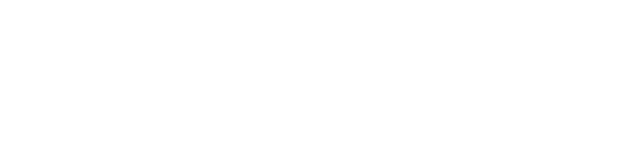
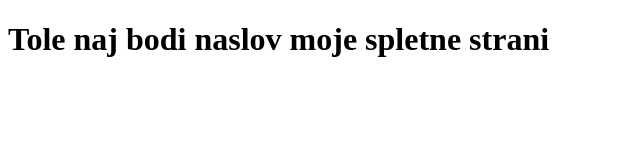
Before and after one commit to simonvovko/seminarska_naloga, a plain HTML site: page index.html in a window 1280 px wide. Shown: the whole page, without its empty margins (0-640 px from the left). Drawn offline with Linux system fonts and the light colour scheme.

Commit message:
dodal sem naslov spletne strani

```diff
--- a/index.html
+++ b/index.html
@@ -5,6 +5,6 @@
     <title>Seminarska naloga - Simon Vovko</title>
 </head>
 <body>
-
+    <h1>Tole naj bodi naslov moje spletne strani</h1>
 </body>
 </html>
```
